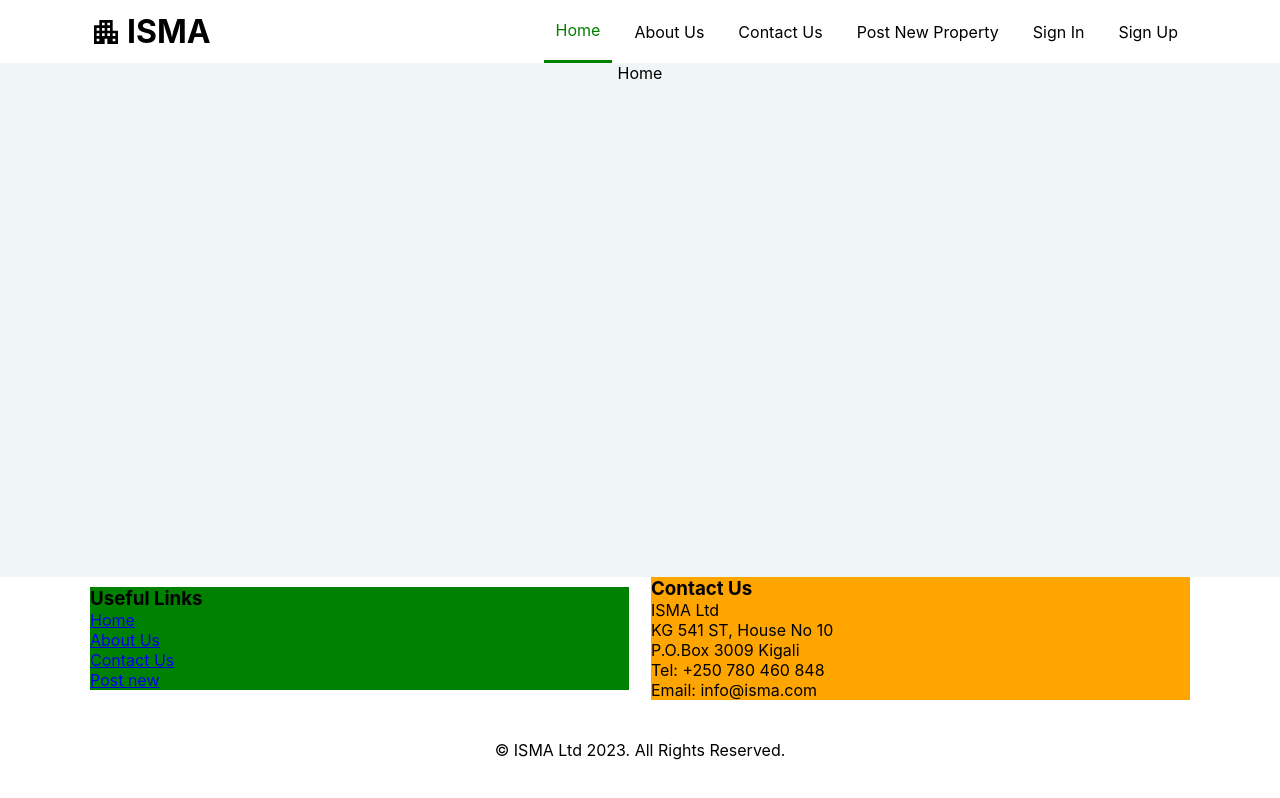
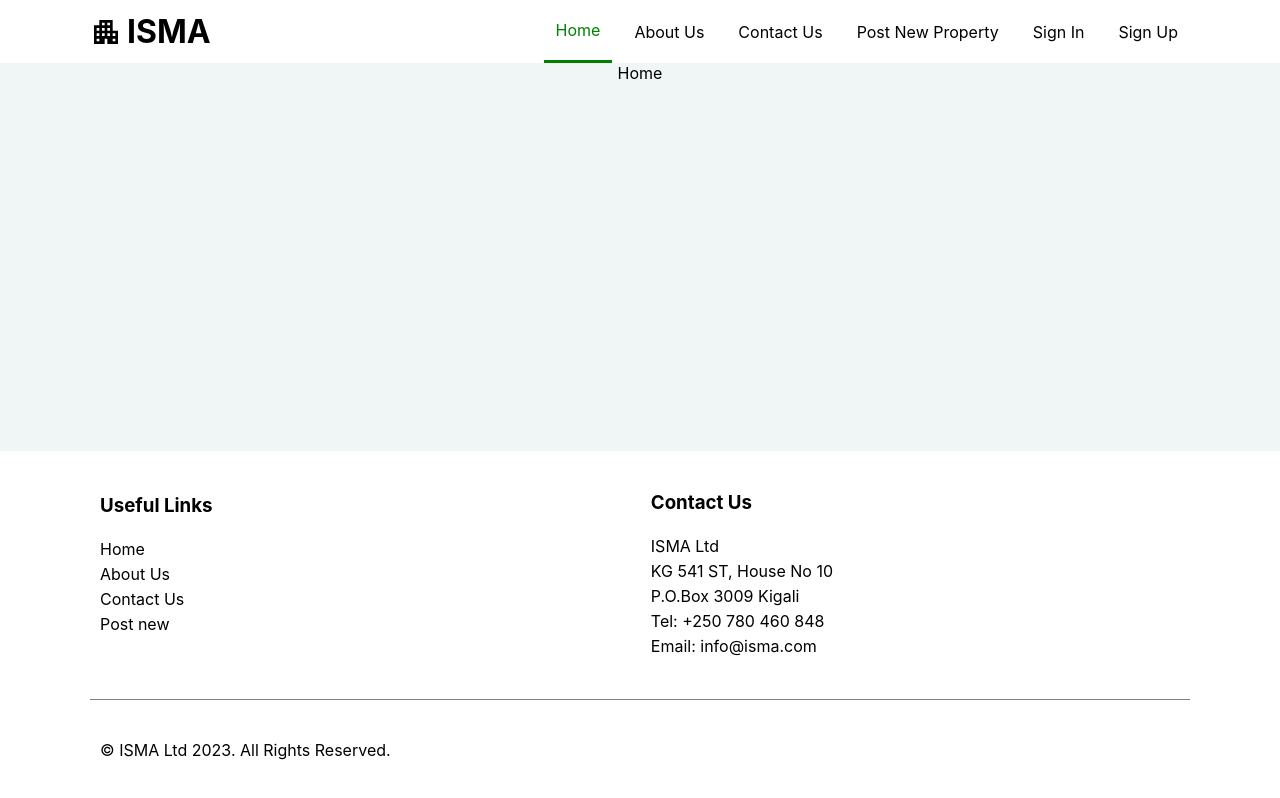
Before and after one commit to hirwajeaneric/apartment-sharing-web-app, a React (Create React App) app: page / in a window 1280 px wide. Built offline with nearby package versions, Linux system fonts and the light colour scheme.

Commit message:
Footer completed

```diff
--- a/src/components/sections/Footer.jsx
+++ b/src/components/sections/Footer.jsx
@@ -6,20 +6,20 @@ export default function Footer() {
   return (
     <FullWidthContainer style={{ background: 'white' }}>
         <PageSizedContainer style={{ flexDirection: 'column', alignItems: 'center' }}>
-            <TwoSidedContainer>
-              <LeftContainer style={{ background: 'green', flexDirection: 'column', alignItems: 'flex-start' }}>
-                <div style={{ display: 'flex', flexDirection: 'column', justifyContent:'flex-start', alignItems: 'flex-start', width: '100%' }}>
-                  <h3>Useful Links</h3>
-                  <Link to={''}>Home</Link>
-                  <Link to={''}>About Us</Link>
-                  <Link to={''}>Contact Us</Link>
-                  <Link to={''}>Post new</Link>
+            <TwoSidedContainer style={{ margin: '40px 0', padding: '0 10px' }}>
+              <LeftContainer style={{ flexDirection: 'column', alignItems: 'flex-start' }}>
+                <div style={{ display: 'flex', flexDirection: 'column', justifyContent:'flex-start', alignItems: 'flex-start', width: '100%', marginBottom: '20px' }}>
+                  <h3 style={{ marginBottom: '20px' }}>Useful Links</h3>
+                  <Link to={'/'} style={{ color: 'black', textDecoration: 'none', lineHeight: '25px' }}>Home</Link>
+                  <Link to={'/aboutus'} style={{ color: 'black', textDecoration: 'none', lineHeight: '25px' }}>About Us</Link>
+                  <Link to={'/contactus'} style={{ color: 'black', textDecoration: 'none', lineHeight: '25px' }}>Contact Us</Link>
+                  <Link to={'/post'} style={{ color: 'black', textDecoration: 'none', lineHeight: '25px' }}>Post new</Link>
                 </div>
               </LeftContainer>
-              <RightContainer style={{ background: 'orange', flexDirection: 'column', alignItems: 'flex-start' }}>
+              <RightContainer style={{ flexDirection: 'column', alignItems: 'flex-start' }}>
                 <div style={{ display: 'flex', flexDirection: 'column', justifyContent:'flex-start', alignItems: 'flex-start', width: '100%' }}>
-                  <h3>Contact Us</h3>
-                  <p>
+                  <h3 style={{ marginBottom: '20px' }}>Contact Us</h3>
+                  <p style={{ lineHeight: '25px'}}>
                     ISMA Ltd<br/>
                     KG 541 ST, House No 10<br/>
                     P.O.Box 3009 Kigali<br/>
@@ -29,9 +29,7 @@ export default function Footer() {
                 </div>
               </RightContainer>
             </TwoSidedContainer>
-            <p
-              style={{ padding: '40px 20px' }}
-            >© ISMA Ltd {new Date().getFullYear()}. All Rights Reserved.</p>
+            <p style={{ padding: '40px 10px', borderTop: '1px solid gray', width: '100%' }}>© ISMA Ltd {new Date().getFullYear()}. All Rights Reserved.</p>
         </PageSizedContainer>
     </FullWidthContainer>
   )
```
